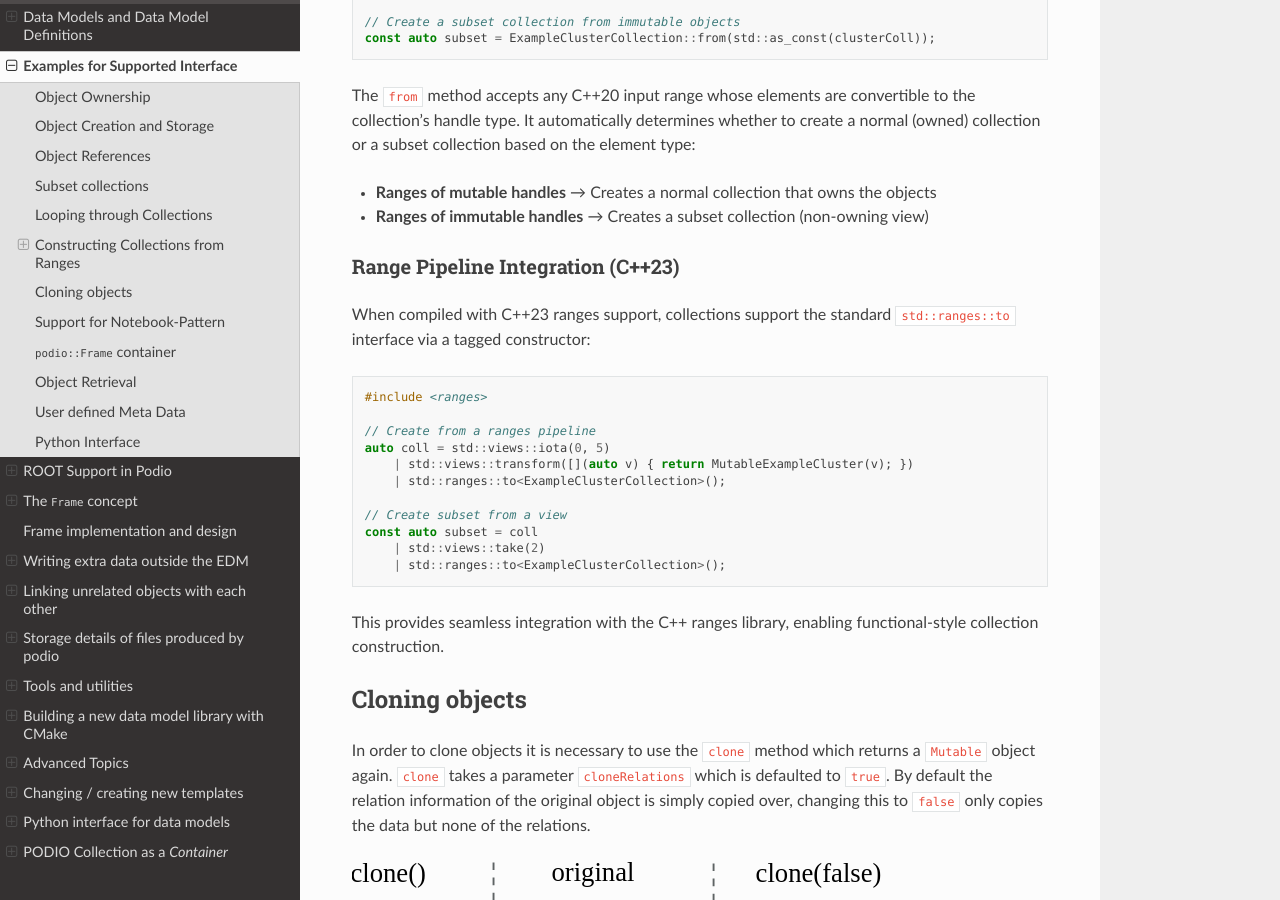
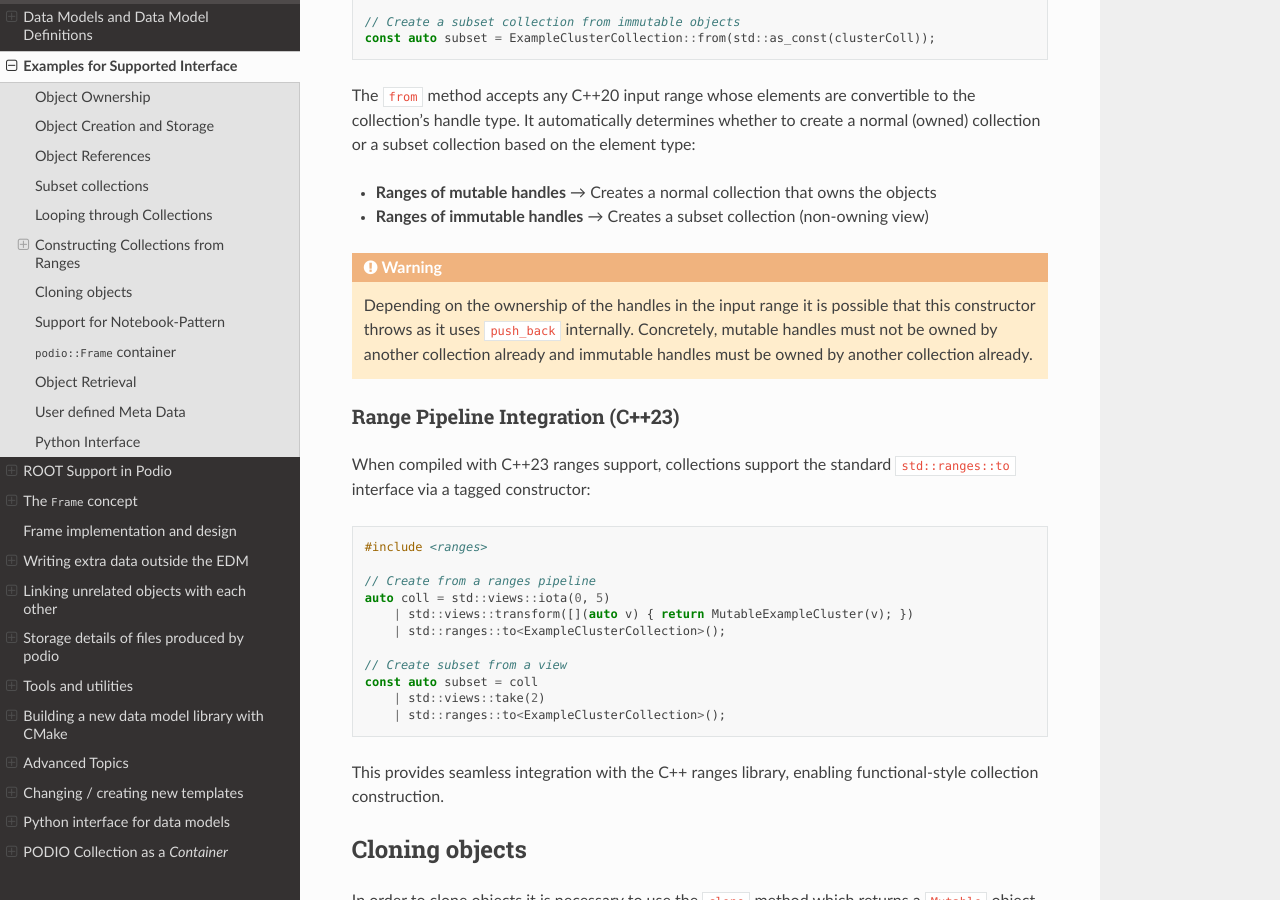
Before and after one commit to AIDASoft/podio, a Sphinx documentation site: the page built from doc/examples.md, in a window 1280 px wide and 900 px high, scrolled down 2544 px. Built offline with Sphinx 7.4.7 and the Read the Docs theme 3.1.0, drawn with Linux system fonts in a browser that asks for light colours; pages that are not in the unit, such as notebooks, are missing from menus; the version number could not be read and is left out.

Commit message:
Add clarification warning about potential usage issues

```diff
--- a/doc/examples.md
+++ b/doc/examples.md
@@ -130,6 +130,13 @@ normal (owned) collection or a subset collection based on the element type:
 - **Ranges of mutable handles** → Creates a normal collection that owns the objects
 - **Ranges of immutable handles** → Creates a subset collection (non-owning view)
 
+::::{warning}
+Depending on the ownership of the handles in the input range it is possible that
+this constructor throws as it uses `push_back` internally. Concretely, mutable
+handles must not be owned by another collection already and immutable handles
+must be owned by another collection already.
+::::
+
 ### Range Pipeline Integration (C++23)
 
 When compiled with C++23 ranges support, collections support the standard
```
